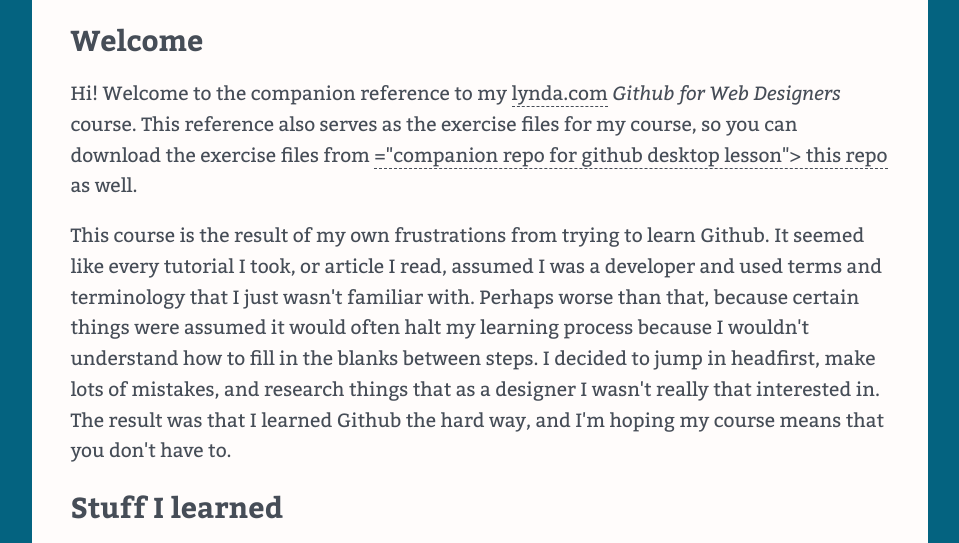
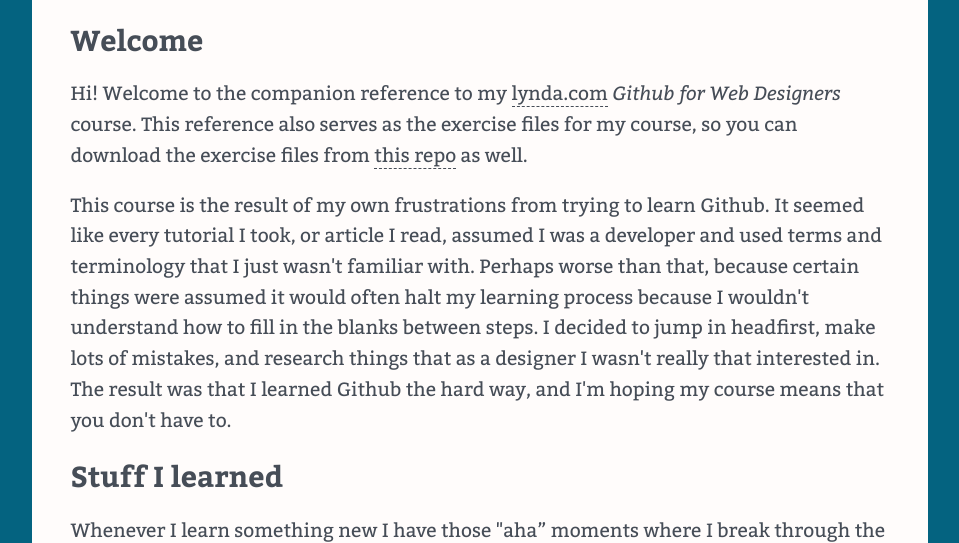
Before and after one commit to SWright441/github-for-web-designers, a plain HTML site: page index.html in a window 1280 px wide. Shown: the part 229-772 px from the top of the page, without its empty margins (160-1119 px from the left). Drawn offline with nearby package versions, Linux system fonts and the light colour scheme.

Commit message:
Fixed title

```diff
--- a/index.html
+++ b/index.html
@@ -31,7 +31,7 @@
   <main>
     <h2>Welcome</h2>
     <p>Hi! Welcome to the companion reference to my <a href="http://www.lynda.com" title="lynda.com">lynda.com</a> <em>Github for Web Designers</em> course. This reference also serves as the exercise files for my course, so you can download the exercise
-      files from <a href="https://github.com/SWright441/github-for-web-designers.git" <title>="companion repo for github desktop lesson"> this repo</a> as well.</p>
+      files from <a href="https://github.com/SWright441/github-for-web-designers.git" <title="companion repo for github desktop lesson"> this repo</a> as well.</p>
     <p>This course is the result of my own frustrations from trying to learn Github. It seemed like every tutorial I took, or article I read, assumed I was a developer and used terms and terminology that I just wasn't familiar with. Perhaps worse than that,
       because certain things were assumed it would often halt my learning process because I wouldn't understand how to fill in the blanks between steps. I decided to jump in headfirst, make lots of mistakes, and research things that as a designer I wasn't
       really that interested in. The result was that I learned Github the hard way, and I'm hoping my course means that you don't have to.</p>
```
